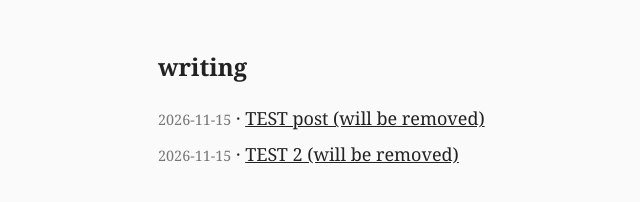
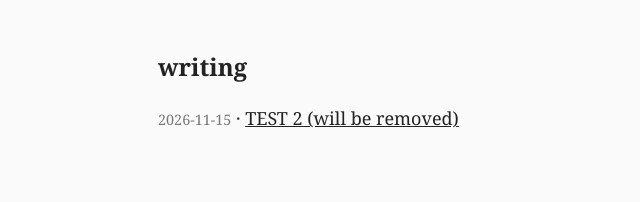
Before and after one commit to Nickgggggggg/writing, a plain HTML site: page index.html in a window 1280 px wide. Shown: the whole page, without its empty margins (178-818 px from the left). Drawn offline with Linux system fonts and the light colour scheme.

Commit message:
remove test-2026-11-15

```diff
--- a/index.html
+++ b/index.html
@@ -1,4 +1,3 @@
 <!doctype html><html lang=en><meta charset=utf-8><meta name=viewport content='width=device-width,initial-scale=1'><title>writing</title><style>body{max-width:38rem;margin:3rem auto;padding:0 1rem;font:18px/1.6 Georgia,serif;color:#222;background:#fafafa}a{color:#222}h1{font-size:1.5rem}.d{color:#777;font-size:.9rem}li{margin:.4rem 0}</style><h1>writing</h1><ul style='list-style:none;padding:0'>
-<li><span class=d>2026-11-15</span> · <a href='p/test-2026-11-15.html'>TEST post (will be removed)</a></li>
 <li><span class=d>2026-11-15</span> · <a href='p/test2-2026-11-15.html'>TEST 2 (will be removed)</a></li>
 </ul>
```
Also changed, not shown: p/test-2026-11-15.html (deleted, +0 -2 lines).
